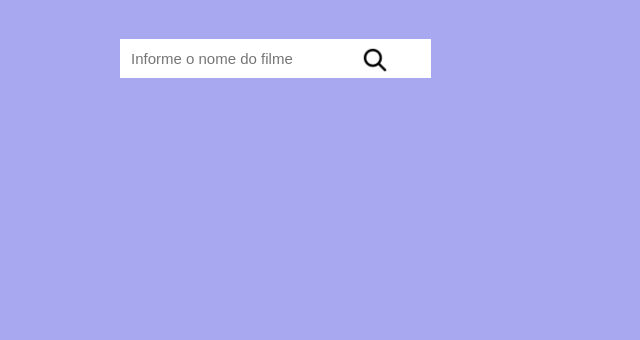
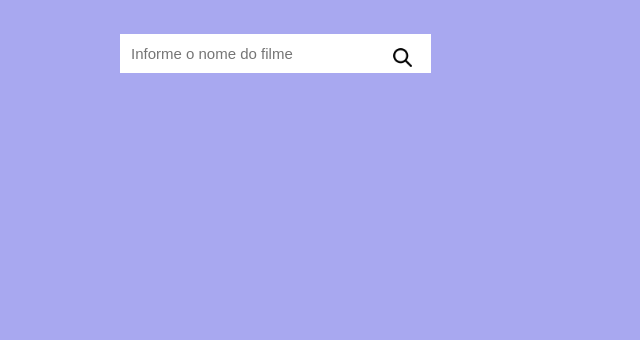
Before and after one commit to MoniqueRodrigues/filmes-ow, a PHP site: page / in a window 1280 px wide. Shown: the part 100-440 px from the top of the page, without its empty margins (0-640 px from the left). After the commit the page ends 173 px from the top, so only its background shows below. Run offline with PHP 8.4, Linux system fonts and the light colour scheme.

Commit message:
atualização css

```diff
--- a/style.css
+++ b/style.css
@@ -53,13 +53,11 @@
 
 }
 .lupa{
-    width: 30px;
-    margin-left: 360px;
+    width: 25px;
+    margin-left: 390px;
     position: relative;
     top: 45px;
 }
-
-
 
 #movie{
     height:270px;
@@ -87,12 +85,3 @@
     width: 100px;
     height: 60px;
 }
-
-
-
-
-/* button{
-    width:100px;
-    background-color: black;
-    color: aliceblue;
-} */
```
